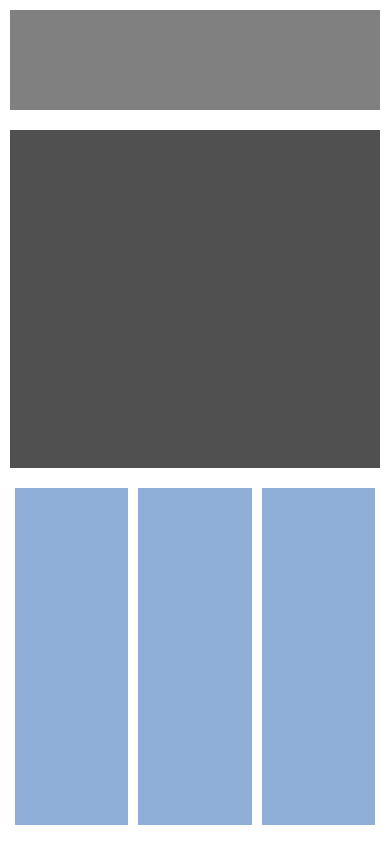
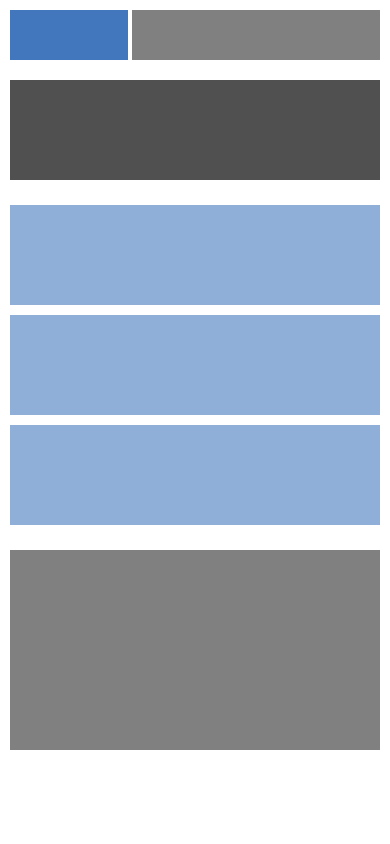
Before and after one commit to harshalvrm/ResponsiveLayoutDesign, a plain HTML site: page index.html in a window 390 px wide. Drawn offline with Linux system fonts and the light colour scheme.

Commit message:
Screenshot added

```diff
--- a/index.html
+++ b/index.html
@@ -9,7 +9,7 @@
 </head>
 <body>
     <div class="main">
-        <div class="nav">
+        <div class="navSection">
             <div class="navLeft"></div>
             <div class="navRight"></div>
         </div>
--- a/style.css
+++ b/style.css
@@ -8,32 +8,33 @@
     flex-direction: column;
 }
 
-.nav{
-    background-color: #808080;
+.navSection{
     height: 100px;
     display: flex;
     margin: 10px;
+    justify-content: space-between;
 }
 
 .navLeft{
-    height: 100px;
+    width: 32%;
     background-color: #4277bd;
 }
 
 .navRight{
+    width: 67%;
     background-color: #808080;
-    margin: 5px;
+
 }
 
 .heroSection{
-    height: 40vh;
+    height: 300px;
     margin: 10px;
     background-color: #505050;
 }
 
 .featureSection{
-    height: 40vh;
-    margin: 10px;
+    height: 200px;
+    margin: 5px;
     display: flex;
 }
 
@@ -42,3 +43,44 @@
     background-color: #90afd8;
     margin: 0 5px;
 }
+
+.testimonial{
+    height: 200px;
+    background-color: #808080;
+    margin: 10px;
+}
+
+/* For Responsiveness */
+/* Tablet */
+@media screen and (max-width: 768px) {
+    .navSection {
+      height: 50px;
+    }
+
+    .heroSection{
+        height: 100px;
+    }
+
+    .featureSection{
+        height: 150px ;
+    }
+
+  }
+
+  /* Mobile */
+  @media screen and (max-width: 476px) {
+    .featureSection{
+        flex-direction: column;
+        margin: 10px;
+        height: auto;
+
+    }
+
+    .features{
+        width: 100%;
+        height: 100px;
+        background-color: #90afd8;
+        margin: 5px 0;
+
+    }
+  }
```
Also changed, not shown: Mobile_SS.png (added), Question_SS.png (added), Tablet_SS.png (added).
